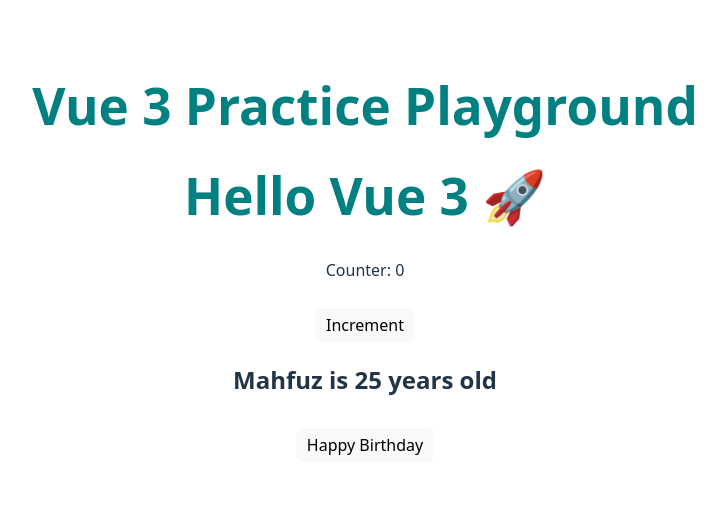
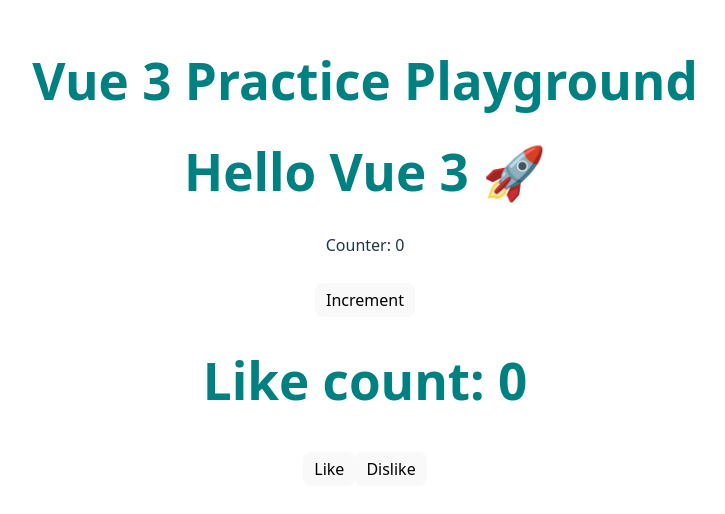
Before and after one commit to AlMahfuzKhanD/vue-3-practice, a Vue app: page / in a window 1280 px wide. Shown: the part 148-662 px from the top of the page, without its empty margins (275-1000 px from the left). Built offline with nearby package versions, Linux system fonts and the light colour scheme.

Commit message:
ref practice done

```diff
--- a/src/App.vue
+++ b/src/App.vue
@@ -4,8 +4,8 @@
 
     <!-- Swap this line depending on what you want to test -->
     <Day1Counter />
-    <Day1User />
-    <!-- <Day2Computed /> -->
+    <!-- <Day1User /> -->
+    <Day1Practice />
   </div>
 </template>
 
@@ -13,5 +13,5 @@
 // import Day2BMI from './components/Day2BMI.vue'
 import Day1Counter from './components/Day1Counter.vue'
 import Day1User from './components/Day1User.vue'
-// import Day2Computed from './components/Day2Computed.vue'
+import Day1Practice from './components/Day1Practice.vue'
 </script>
--- /dev/null
+++ b/src/components/Day1Practice.vue
@@ -0,0 +1,15 @@
+<template>
+    <h1>Like count: {{ like }}</h1>
+    <button @click="increment">Like</button>
+    <button @click="decrement">Dislike</button>
+</template>
+<script setup>
+import { ref } from 'vue'
+const like = ref(0)
+function increment(){
+    like.value++
+}
+function decrement(){
+    like.value--
+}
+</script>
```
